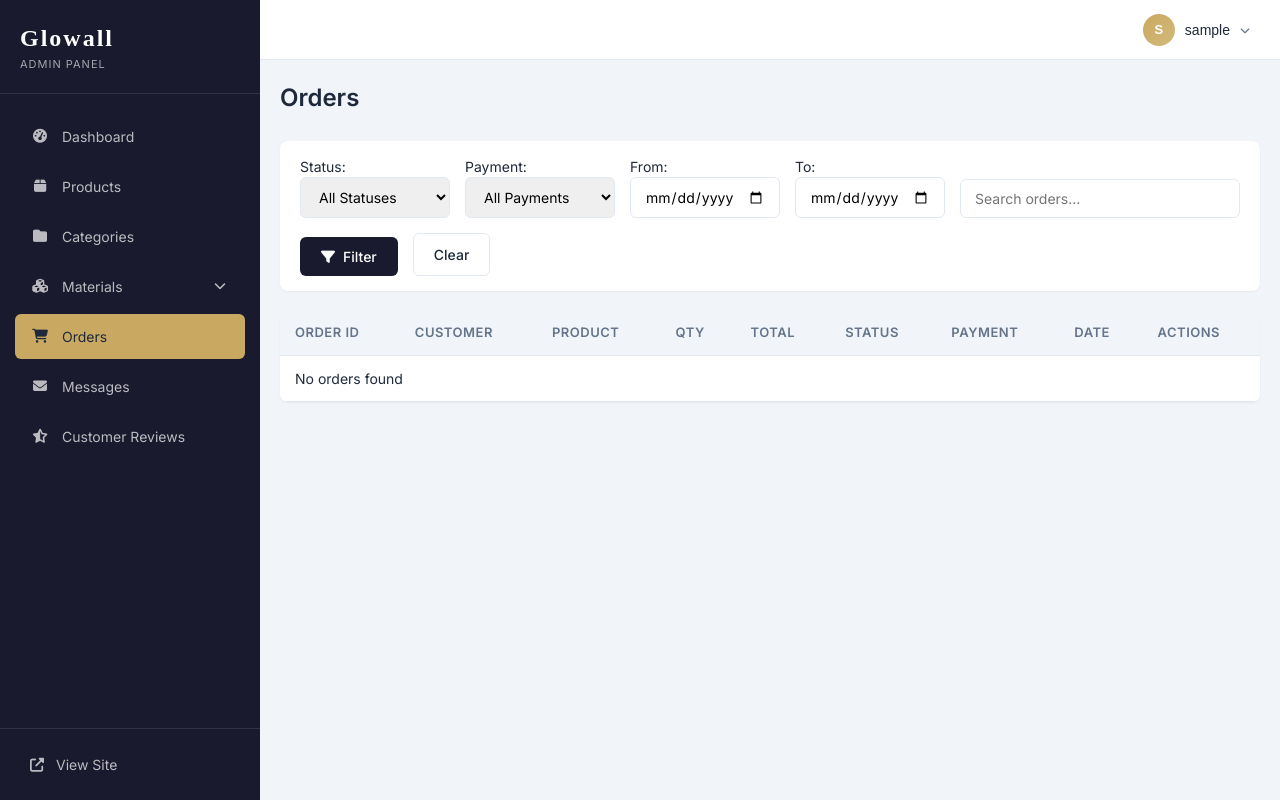
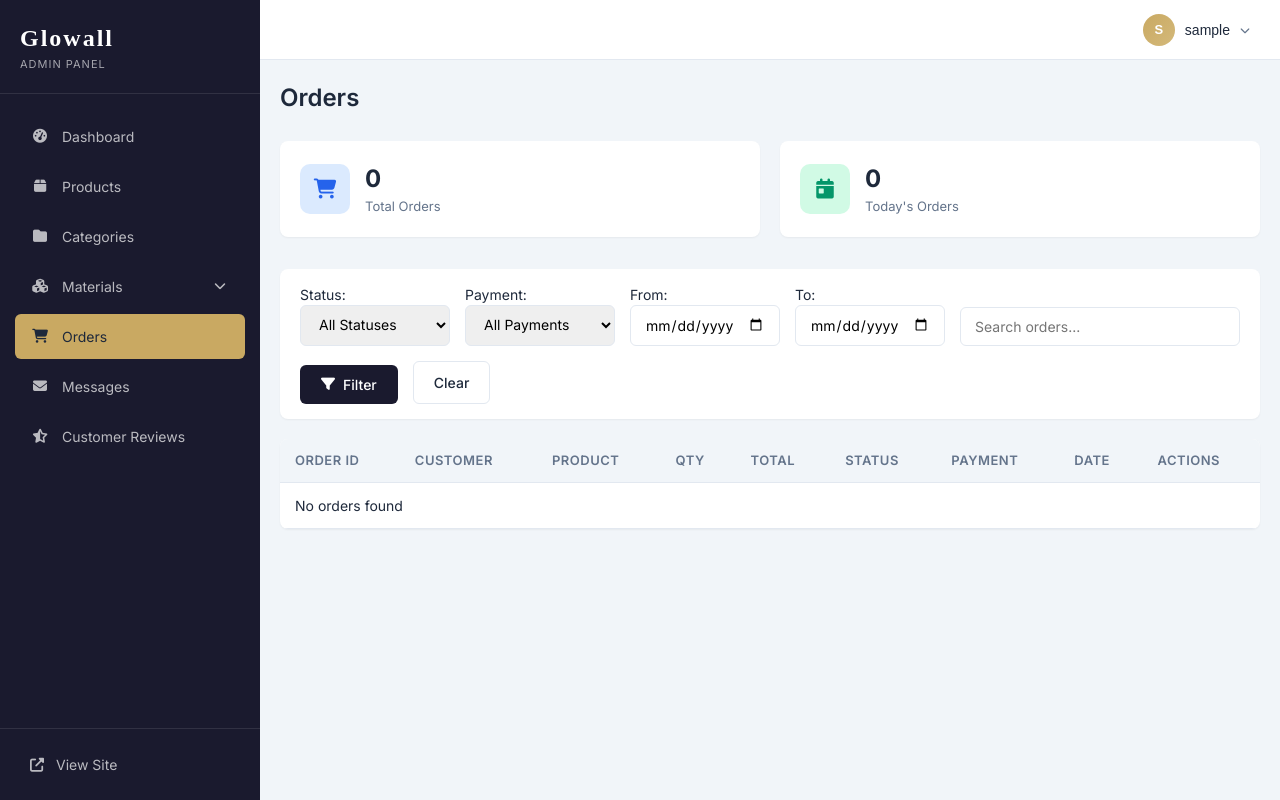
Before and after one commit to Naman7564/Glowall, a Django app: page /admin/orders/ in a window 1280 px wide. Run offline with Django 5.2, Linux system fonts and the light colour scheme; the visitor is signed in with stand-in values (Sample User, id 1); data comes from the database, SQL or seed files in the repository; data that the repository does not hold is empty.

Commit message:
Add total orders and today's orders stats cards to admin order list

```diff
--- a/tiles_catalog/admin_panel/views.py
+++ b/tiles_catalog/admin_panel/views.py
@@ -6,6 +6,7 @@ from django.db import transaction
 from django.db.models import Count, Q
 from django.http import JsonResponse
 from django.views.decorators.http import require_POST
+from django.utils import timezone
 
 from catalog.models import Product, Category, ProductImage, MaterialType, Finish, Contact, CustomerReview, Order
 from .forms import (
@@ -568,6 +569,11 @@ def order_list(request):
     """Admin order list view."""
     orders = Order.objects.select_related('product', 'user').all()
 
+    # Calculate order statistics
+    total_orders = Order.objects.count()
+    today = timezone.now().date()
+    today_orders = Order.objects.filter(created_at__date=today).count()
+
     # Filter by status
     status = request.GET.get('status')
     if status:
@@ -599,6 +605,8 @@ def order_list(request):
 
     context = {
         'orders': orders,
+        'total_orders': total_orders,
+        'today_orders': today_orders,
         'current_status': status,
         'current_payment': payment_status,
         'date_from': date_from,
--- a/tiles_catalog/templates/admin_panel/order_list.html
+++ b/tiles_catalog/templates/admin_panel/order_list.html
@@ -6,6 +6,29 @@
 {% block content %}
 <div class="page-header">
     <h1 class="page-title">Orders</h1>
+</div>
+
+<!-- Order Stats Cards -->
+<div class="stats-grid" style="margin-bottom: 2rem;">
+    <div class="stat-card">
+        <div class="stat-icon products">
+            <i class="fas fa-shopping-cart"></i>
+        </div>
+        <div class="stat-info">
+            <span class="stat-number">{{ total_orders }}</span>
+            <span class="stat-label">Total Orders</span>
+        </div>
+    </div>
+
+    <div class="stat-card">
+        <div class="stat-icon available">
+            <i class="fas fa-calendar-day"></i>
+        </div>
+        <div class="stat-info">
+            <span class="stat-number">{{ today_orders }}</span>
+            <span class="stat-label">Today's Orders</span>
+        </div>
+    </div>
 </div>
 
 <div class="filters-bar">
```
